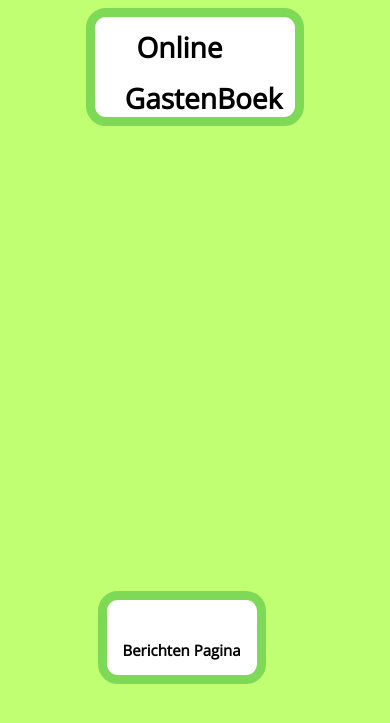
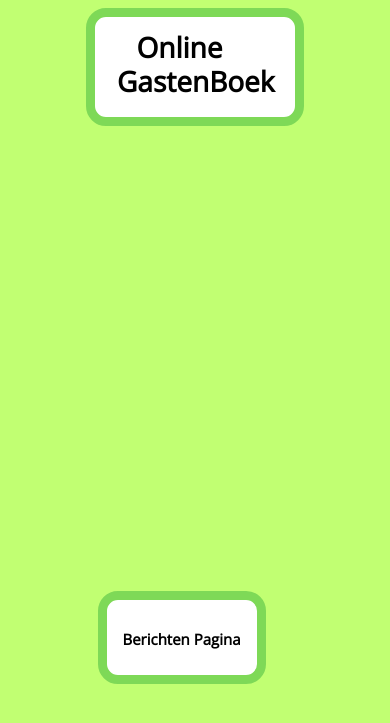
Before and after one commit to 589180/GastenBoek, a PHP site: page /index.html in a window 390 px wide. Shown: the top 723 px of the page. Run offline with PHP 8.4, Linux system fonts and the light colour scheme.

Commit message:
Final FINAL style issues fixed

```diff
--- a/index.html
+++ b/index.html
@@ -13,7 +13,7 @@
         <div class="GastenBoek"><p>GastenBoek</p></div>
     </div>
     <div class="Button2">
-        <a href="index.php" class="TextBut2" id="openBerichtenPaginaButton">Berichten Pagina</a>
+        <a href="index.php" class="TextBut2" id="openBerichtenPaginaButton"><p>Berichten Pagina</p></a>
     </div>
     <div class="Messages"></div>
 </div>
--- a/styles.css
+++ b/styles.css
@@ -62,7 +62,7 @@ font-family: Arial, Helvetica, sans-serif;
     font-weight: bold;
     position: absolute;
     top: 5%;
-    left: 6%;
+    left: 5%;
     font-size: 60px;
     font-family: 'Open Sans', sans-serif;
 }
@@ -81,6 +81,13 @@ font-family: Arial, Helvetica, sans-serif;
     text-align: center;
     text-decoration: none; /* Remove underline */
     line-height: 100px; /* Align text vertically */
+}
+
+#openBerichtenPaginaButton {
+    font-size: 30px;
+    position: absolute;
+    top: -40%
+
 }
 
 /* Media query for phones */
@@ -109,19 +116,6 @@ font-family: Arial, Helvetica, sans-serif;
         border-radius: 20px;
     }
 
-      .Button1 { grid-area: Button1;
-        background-color: #C1FF72;
-        width: 150px;
-        height: 75px;
-        position: absolute;
-        top: 50%;
-        left: 25%;
-        border-style: solid;
-        border-width: 9px;
-        border-color: #7ED957;
-        border-radius: 20px;
-        z-index: 1;
-    }
 
       .Button2 { grid-area: Button2;
         background-color: #ffffff;
@@ -135,6 +129,7 @@ font-family: Arial, Helvetica, sans-serif;
         border-color: #7ED957;
         border-radius: 20px;
         z-index: 1;
+
     }
 
     body {
@@ -156,8 +151,8 @@ font-family: Arial, Helvetica, sans-serif;
     .GastenBoek {
         font-weight: bold;
         position: absolute;
-        top: 6%;
-        left: 32%;
+        top: 4%;
+        left: 30%;
         font-size: 28px;
         font-family: 'Open Sans', sans-serif;
     }
@@ -177,7 +172,13 @@ font-family: Arial, Helvetica, sans-serif;
         text-decoration: none;
         line-height: 100px;
     }
+    #openBerichtenPaginaButton {
+        font-size: 15px;
+        position: absolute;
+        top: -35%
+    }
 }
+
 
 /* Media query for tablets */
 @media only screen and (min-width: 601px) and (max-width: 1024px) {
@@ -243,7 +244,7 @@ font-family: Arial, Helvetica, sans-serif;
         font-weight: bold;
         position: absolute;
         top: 0%;
-        left: 10%;
+        left: 4%;
         font-size: 28px;
         font-family: 'Open Sans', sans-serif;
     }
@@ -251,8 +252,8 @@ font-family: Arial, Helvetica, sans-serif;
     .GastenBoek {
         font-weight: bold;
         position: absolute;
-        top: 6%;
-        left: 5%;
+        top: 4%;
+        left: 4%;
         font-size: 28px;
         font-family: 'Open Sans', sans-serif;
     }
```
Also changed, not shown: index.php (+4 -4 lines).
